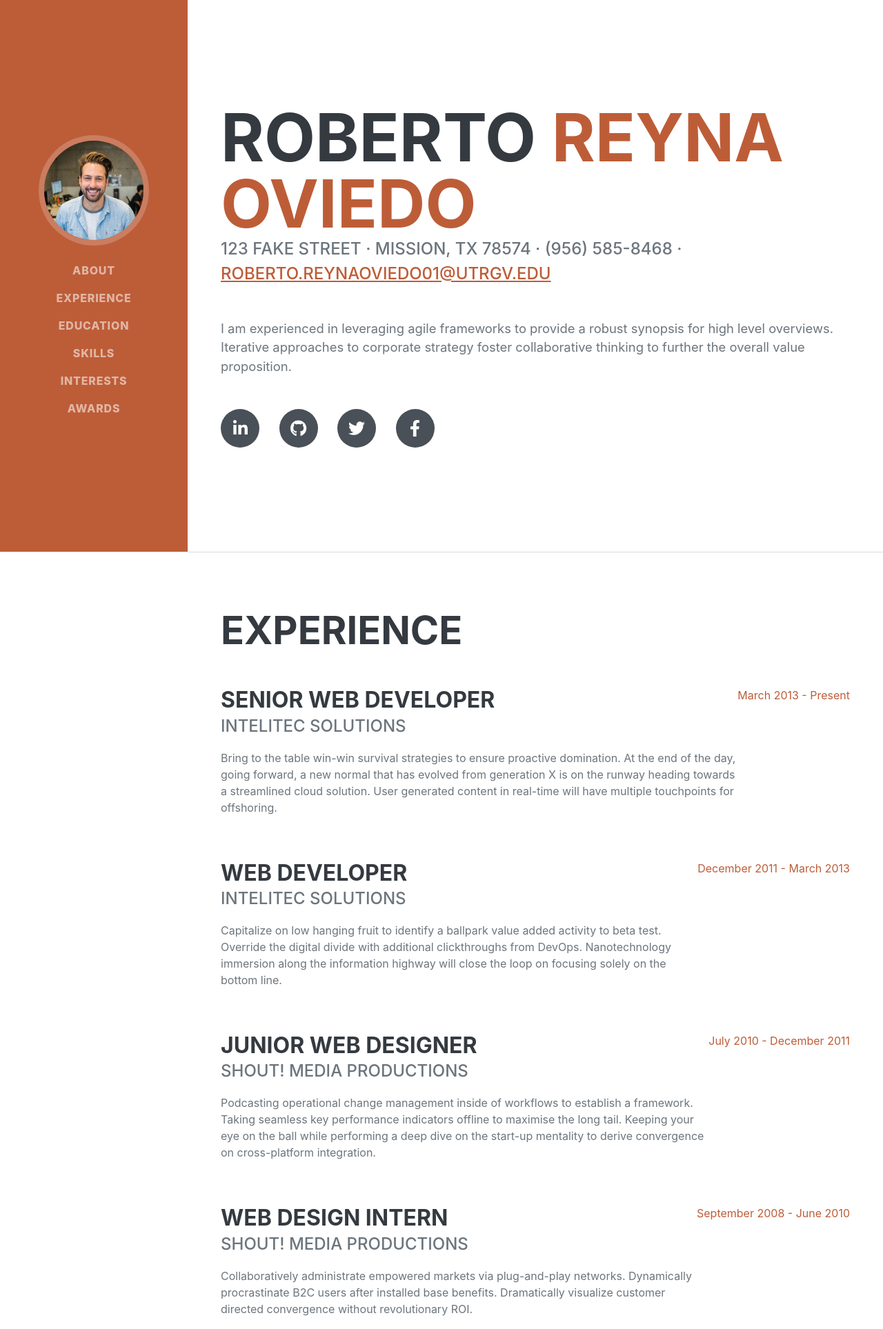
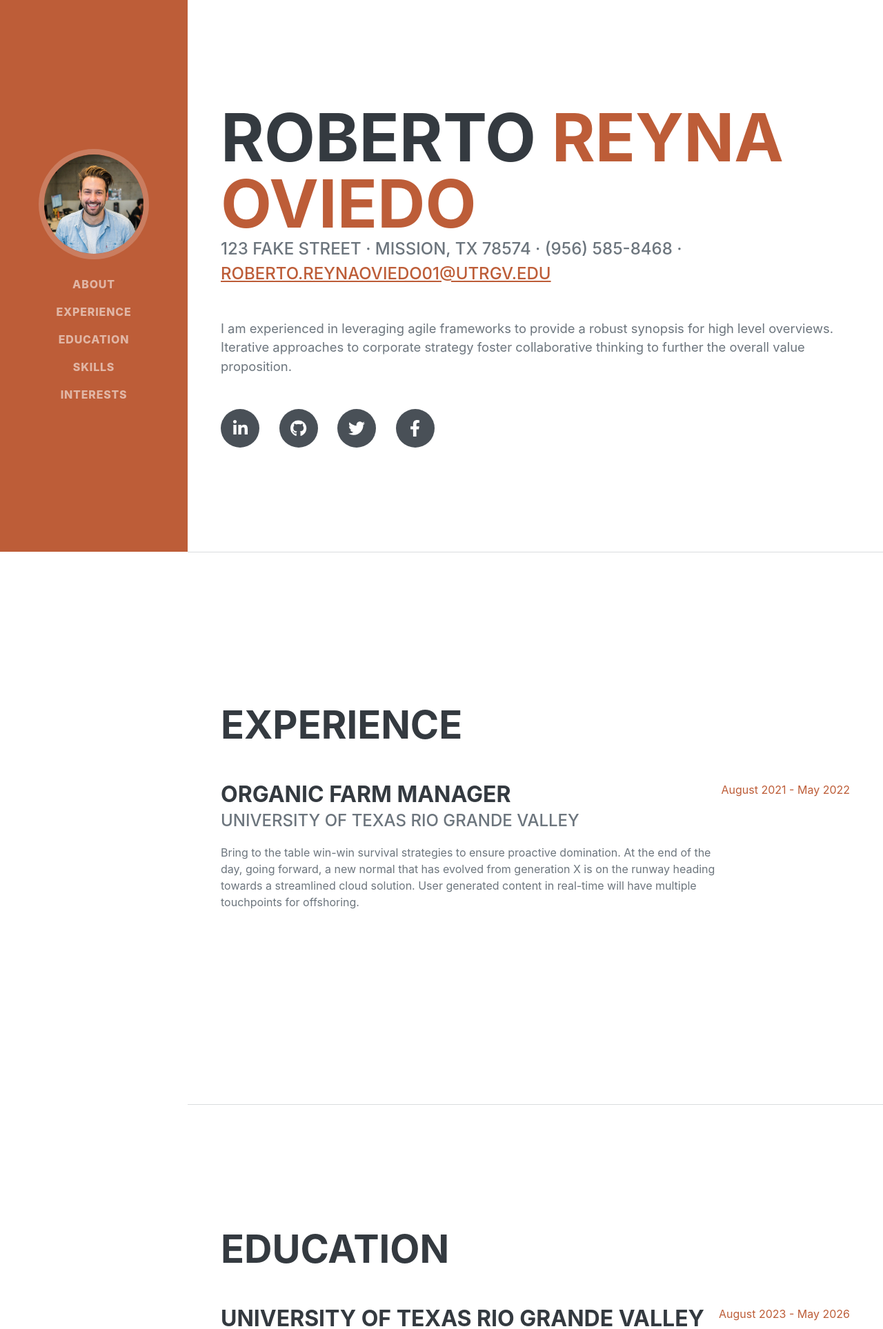
Before and after one commit to ramieleaf/1101-final-project, a Flask app: page / in a window 1280 px wide. Shown: the top 1927 px of the page at 69% size. Run offline with Flask 3, Linux system fonts and the light colour scheme; some libraries are stand-ins or nearby versions; some web fonts are replaced.

Commit message:
final (?) update

```diff
--- a/templates/index.html
+++ b/templates/index.html
@@ -5,7 +5,7 @@
         <meta name="viewport" content="width=device-width, initial-scale=1, shrink-to-fit=no" />
         <meta name="description" content="" />
         <meta name="author" content="" />
-        <title>Resume - Start Bootstrap Theme</title>
+        <title>RobertoReynaOviedo.Resume - Start Bootstrap Theme</title>
         <link rel="icon" type="image/x-icon" href="static/img/favicon.ico" />
         <!-- Font Awesome icons (free version)-->
         <script src="https://use.fontawesome.com/releases/v6.3.0/js/all.js" crossorigin="anonymous"></script>
@@ -30,7 +30,7 @@
                     <li class="nav-item"><a class="nav-link js-scroll-trigger" href="#education">Education</a></li>
                     <li class="nav-item"><a class="nav-link js-scroll-trigger" href="#skills">Skills</a></li>
                     <li class="nav-item"><a class="nav-link js-scroll-trigger" href="#interests">Interests</a></li>
-                    <li class="nav-item"><a class="nav-link js-scroll-trigger" href="#awards">Awards</a></li>
+
                 </ul>
             </div>
         </nav>
@@ -63,35 +63,11 @@
                     <h2 class="mb-5">Experience</h2>
                     <div class="d-flex flex-column flex-md-row justify-content-between mb-5">
                         <div class="flex-grow-1">
-                            <h3 class="mb-0">Senior Web Developer</h3>
-                            <div class="subheading mb-3">Intelitec Solutions</div>
+                            <h3 class="mb-0">Organic Farm Manager</h3>
+                            <div class="subheading mb-3">University of Texas Rio Grande Valley</div>
                             <p>Bring to the table win-win survival strategies to ensure proactive domination. At the end of the day, going forward, a new normal that has evolved from generation X is on the runway heading towards a streamlined cloud solution. User generated content in real-time will have multiple touchpoints for offshoring.</p>
                         </div>
-                        <div class="flex-shrink-0"><span class="text-primary">March 2013 - Present</span></div>
-                    </div>
-                    <div class="d-flex flex-column flex-md-row justify-content-between mb-5">
-                        <div class="flex-grow-1">
-                            <h3 class="mb-0">Web Developer</h3>
-                            <div class="subheading mb-3">Intelitec Solutions</div>
-                            <p>Capitalize on low hanging fruit to identify a ballpark value added activity to beta test. Override the digital divide with additional clickthroughs from DevOps. Nanotechnology immersion along the information highway will close the loop on focusing solely on the bottom line.</p>
-                        </div>
-                        <div class="flex-shrink-0"><span class="text-primary">December 2011 - March 2013</span></div>
-                    </div>
-                    <div class="d-flex flex-column flex-md-row justify-content-between mb-5">
-                        <div class="flex-grow-1">
-                            <h3 class="mb-0">Junior Web Designer</h3>
-                            <div class="subheading mb-3">Shout! Media Productions</div>
-                            <p>Podcasting operational change management inside of workflows to establish a framework. Taking seamless key performance indicators offline to maximise the long tail. Keeping your eye on the ball while performing a deep dive on the start-up mentality to derive convergence on cross-platform integration.</p>
-                        </div>
-                        <div class="flex-shrink-0"><span class="text-primary">July 2010 - December 2011</span></div>
-                    </div>
-                    <div class="d-flex flex-column flex-md-row justify-content-between">
-                        <div class="flex-grow-1">
-                            <h3 class="mb-0">Web Design Intern</h3>
-                            <div class="subheading mb-3">Shout! Media Productions</div>
-                            <p>Collaboratively administrate empowered markets via plug-and-play networks. Dynamically procrastinate B2C users after installed base benefits. Dramatically visualize customer directed convergence without revolutionary ROI.</p>
-                        </div>
-                        <div class="flex-shrink-0"><span class="text-primary">September 2008 - June 2010</span></div>
+                        <div class="flex-shrink-0"><span class="text-primary">August 2021 - May 2022</span></div>
                     </div>
                 </div>
             </section>
@@ -152,56 +128,12 @@
                 <div class="resume-section-content">
                     <h2 class="mb-5">Interests</h2>
                     <p>When I'm not busy with my undergraduate courses, I enjoy experimenting in the kitchen. I have experience with gardening, and so sometimes I will grow my own vegetables. </p>
-                    <p class="mb-0">Aside from cooking, I also spend my time reading, painting, and practicing various forms of textile art </p>
+                    <p class="mb-0">Aside from cooking, I also spend my time reading, painting, and practicing various forms of textile art. I also like to practice my French and Japanese. </p>
                 </div>
             </section>
             <hr class="m-0" />
             <!-- Awards-->
-            <section class="resume-section" id="awards">
-                <div class="resume-section-content">
-                    <h2 class="mb-5">Awards & Certifications</h2>
-                    <ul class="fa-ul mb-0">
-                        <li>
-                            <span class="fa-li"><i class="fas fa-trophy text-warning"></i></span>
-                            Google Analytics Certified Developer
-                        </li>
-                        <li>
-                            <span class="fa-li"><i class="fas fa-trophy text-warning"></i></span>
-                            Mobile Web Specialist - Google Certification
-                        </li>
-                        <li>
-                            <span class="fa-li"><i class="fas fa-trophy text-warning"></i></span>
-                            1
-                            <sup>st</sup>
-                            Place - University of Colorado Boulder - Emerging Tech Competition 2009
-                        </li>
-                        <li>
-                            <span class="fa-li"><i class="fas fa-trophy text-warning"></i></span>
-                            1
-                            <sup>st</sup>
-                            Place - University of Colorado Boulder - Adobe Creative Jam 2008 (UI Design Category)
-                        </li>
-                        <li>
-                            <span class="fa-li"><i class="fas fa-trophy text-warning"></i></span>
-                            2
-                            <sup>nd</sup>
-                            Place - University of Colorado Boulder - Emerging Tech Competition 2008
-                        </li>
-                        <li>
-                            <span class="fa-li"><i class="fas fa-trophy text-warning"></i></span>
-                            1
-                            <sup>st</sup>
-                            Place - James Buchanan High School - Hackathon 2006
-                        </li>
-                        <li>
-                            <span class="fa-li"><i class="fas fa-trophy text-warning"></i></span>
-                            3
-                            <sup>rd</sup>
-                            Place - James Buchanan High School - Hackathon 2005
-                        </li>
-                    </ul>
-                </div>
-            </section>
+
         </div>
         <!-- Bootstrap core JS-->
         <script src="https://cdn.jsdelivr.net/npm/bootstrap@5.2.3/dist/js/bootstrap.bundle.min.js"></script>
```
